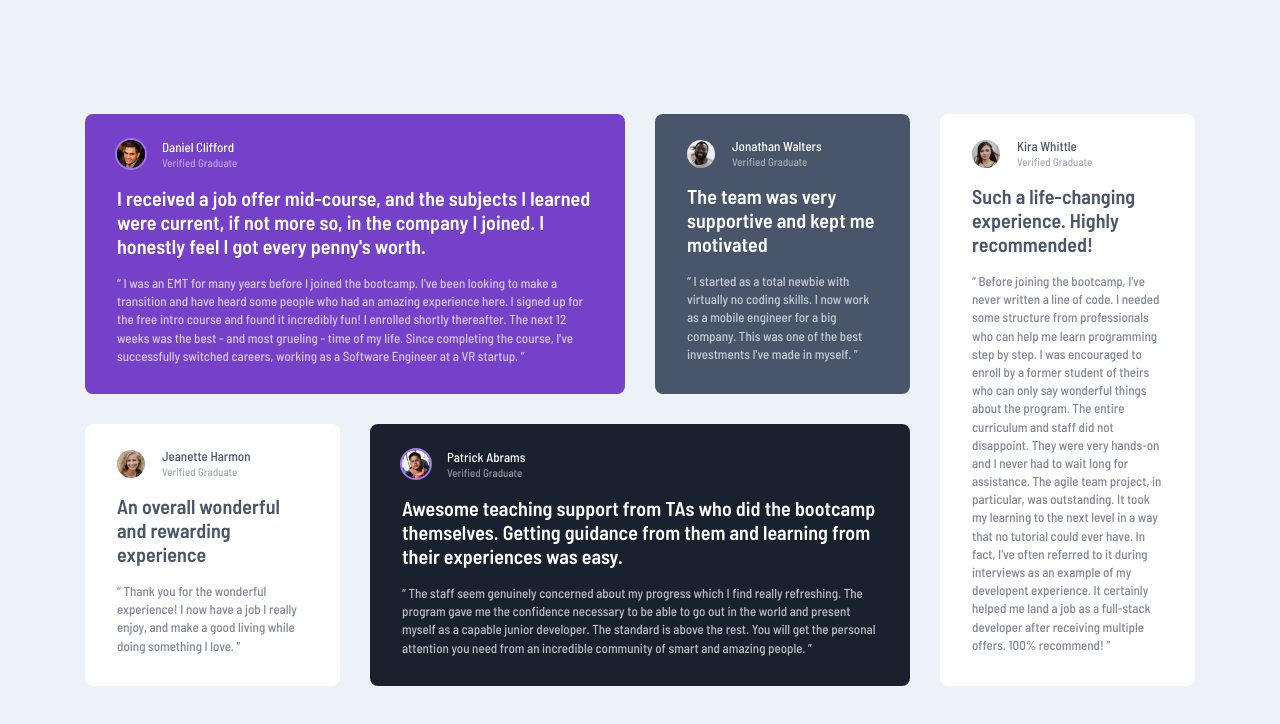
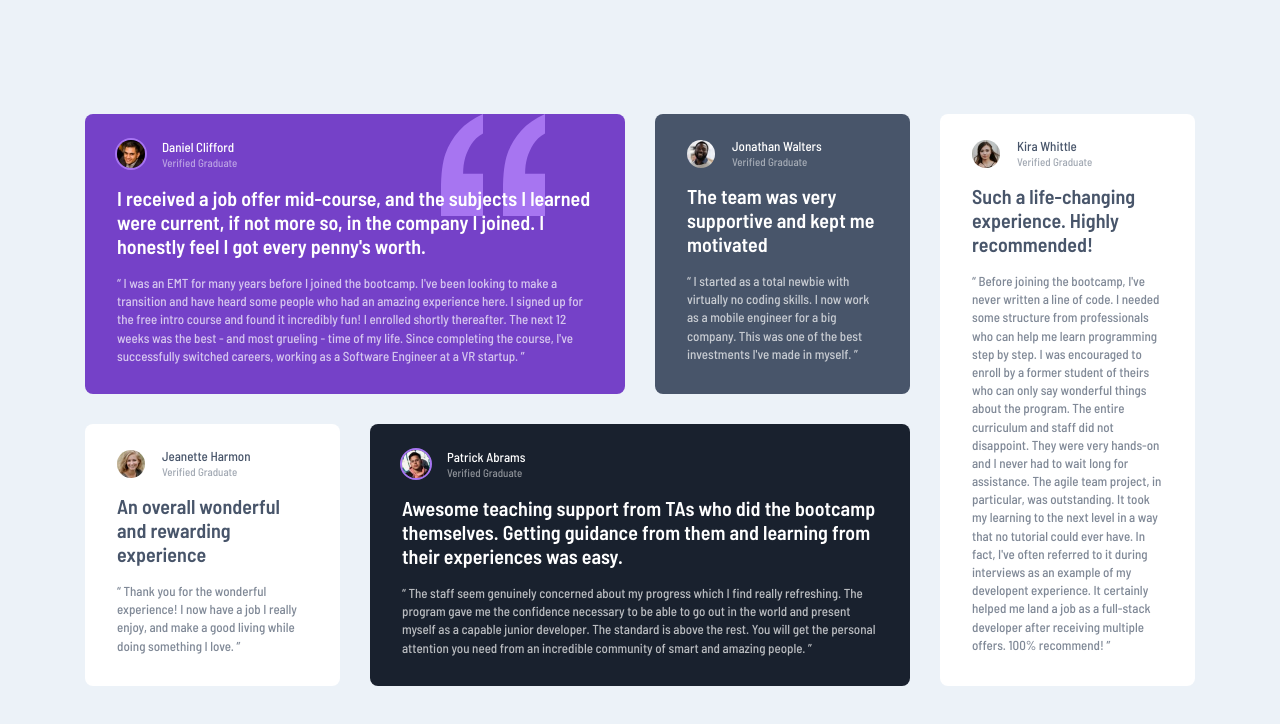
Before and after one commit to osoriodev/testimonials-grid, a plain HTML site: page index.html in a window 1280 px wide. Drawn offline with Linux system fonts and the light colour scheme.

Commit message:
Add card background image

```diff
--- a/css/style.css
+++ b/css/style.css
@@ -77,7 +77,8 @@ a {
   font-weight: 500;
 }
 .testimony:nth-child(1) {
-  background-color: var(--clr-primary);
+  background: url('../assets/bg-pattern-quotation.svg') top / auto no-repeat var(--clr-primary);
+  background-position-x: calc(100% - 2.4rem);
 }
 .testimony:nth-child(2) {
   background-color: var(--clr-secondary);
@@ -162,6 +163,7 @@ a {
   }
   .testimony:nth-child(1) {
     grid-area: 1 / 1 / 2 / 3;
+    background-position-x: calc(100% - 8rem);
   }
   .testimony:nth-child(3) {
     grid-area: 2 / 1 / 3 / 2;
```
